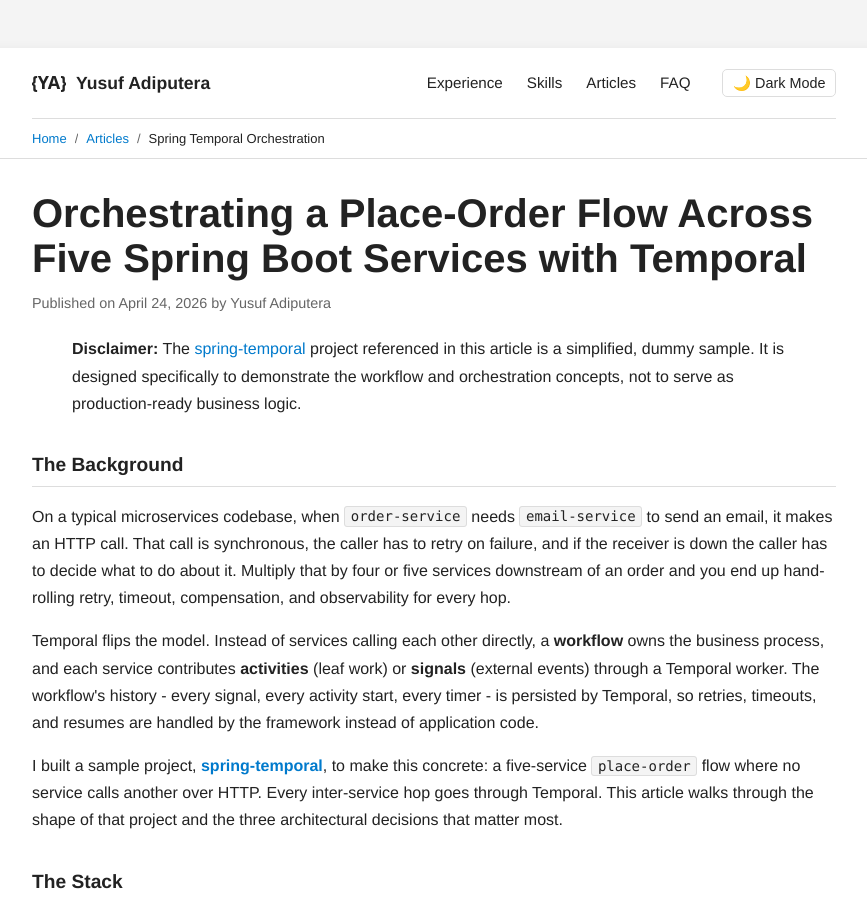
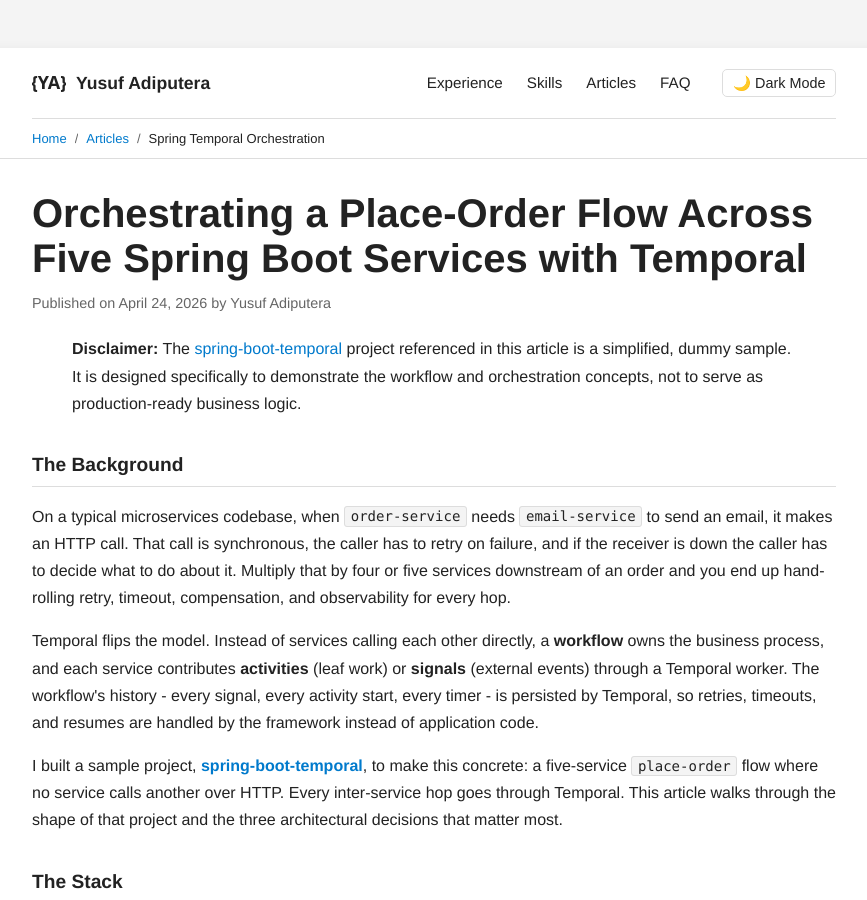
Before and after one commit to adiputera/adiputera.github.io, a Jekyll site: the page built from _articles/spring-temporal-multi-service-order-flow.md, in a window 1280 px wide and 900 px high. Shown: the whole window, without its empty margins (206-1073 px from the left). Built offline with Jekyll 4.4.1, drawn with Linux system fonts in a browser that asks for light colours.

Commit message:
Update spring-temporal-multi-service-order-flow.md

```diff
--- a/_articles/spring-temporal-multi-service-order-flow.md
+++ b/_articles/spring-temporal-multi-service-order-flow.md
@@ -13,7 +13,7 @@
 published: true
 ---
 
-> **Disclaimer:** The [spring-temporal](https://github.com/adiputera/spring-temporal) project referenced in this article is a simplified, dummy sample. It is designed specifically to demonstrate the workflow and orchestration concepts, not to serve as production-ready business logic.
+> **Disclaimer:** The [spring-boot-temporal](https://github.com/adiputera/spring-boot-temporal) project referenced in this article is a simplified, dummy sample. It is designed specifically to demonstrate the workflow and orchestration concepts, not to serve as production-ready business logic.
 
 ## The Background
 
@@ -21,7 +21,7 @@
 
 Temporal flips the model. Instead of services calling each other directly, a **workflow** owns the business process, and each service contributes **activities** (leaf work) or **signals** (external events) through a Temporal worker. The workflow's history - every signal, every activity start, every timer - is persisted by Temporal, so retries, timeouts, and resumes are handled by the framework instead of application code.
 
-I built a sample project, **[spring-temporal](https://github.com/adiputera/spring-temporal)**, to make this concrete: a five-service `place-order` flow where no service calls another over HTTP. Every inter-service hop goes through Temporal. This article walks through the shape of that project and the three architectural decisions that matter most.
+I built a sample project, **[spring-boot-temporal](https://github.com/adiputera/spring-boot-temporal)**, to make this concrete: a five-service `place-order` flow where no service calls another over HTTP. Every inter-service hop goes through Temporal. This article walks through the shape of that project and the three architectural decisions that matter most.
 
 ## The Stack
 
```
